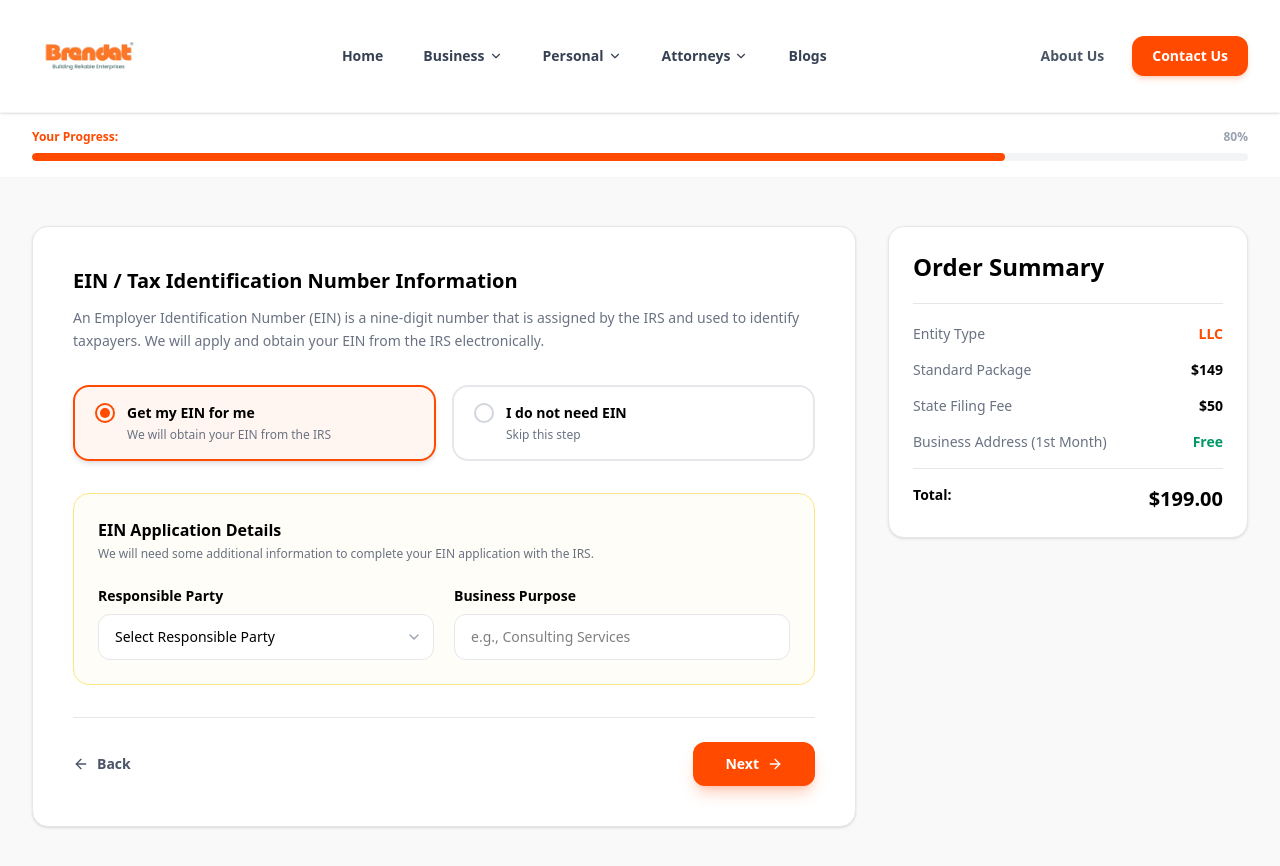
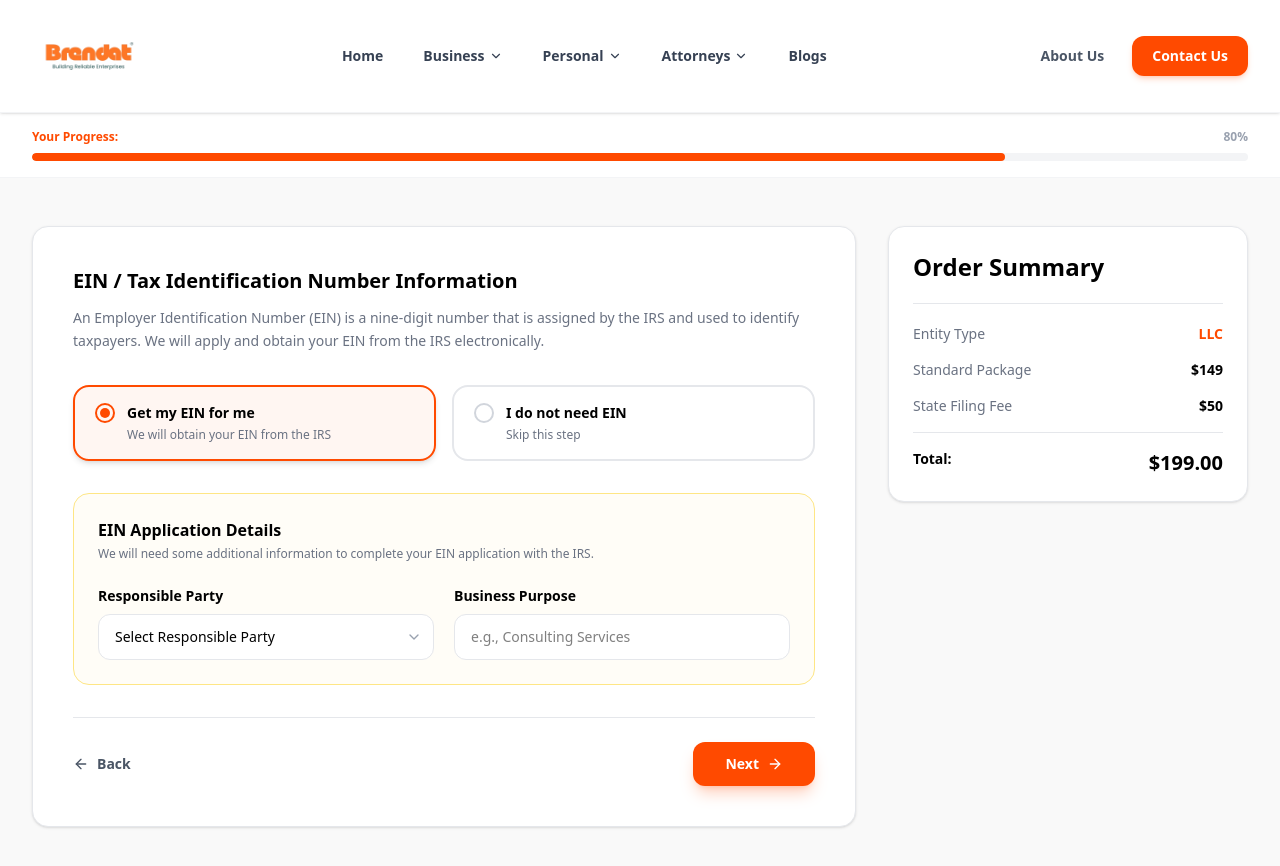
Before and after one commit to atirriaz29597-del/brendat-1, a Next.js app: page /order/step8 in a window 1280 px wide. Shown: the top 866 px of the page. Built offline with nearby package versions, Linux system fonts and the light colour scheme.

Commit message:
Remove virtual address promo/summary lines from order steps

```diff
--- a/app/order/step10/page.tsx
+++ b/app/order/step10/page.tsx
@@ -669,10 +669,6 @@ function Step10Inner() {
                   <span className="font-bold text-black">${expeditedFee}</span>
                 </div>
               )}
-              <div className="flex justify-between">
-                <span className="text-gray-500">Business Address (1st Month)</span>
-                <span className="font-bold text-emerald-600">Free</span>
-              </div>
               {virtualAddress === "virtual" && (
                 <div className="flex justify-between">
                   <span className="text-gray-500">Virtual Address (1 Year)</span>
--- a/app/order/step6/page.tsx
+++ b/app/order/step6/page.tsx
@@ -180,7 +180,6 @@ function Step6Inner() {
                   </button>
                 </div>
 
-                <p className="text-xs text-gray-400 text-center">$29/month, Cancel anytime.</p>
               </div>
 
               <div className="flex items-center gap-2 p-3 bg-blue-50 rounded-xl">
--- a/app/order/step7/page.tsx
+++ b/app/order/step7/page.tsx
@@ -523,10 +523,6 @@ function Step7Inner() {
                   <span className="font-bold text-black">${expeditedFee}</span>
                 </div>
               )}
-              <div className="flex justify-between">
-                <span className="text-gray-500">Business Address (1st Month)</span>
-                <span className="font-bold text-emerald-600">Free</span>
-              </div>
               {virtualAddress === "virtual" && (
                 <div className="flex justify-between">
                   <span className="text-gray-500">Virtual Address (1 Year)</span>
--- a/app/order/step8/page.tsx
+++ b/app/order/step8/page.tsx
@@ -250,10 +250,6 @@ function Step8Inner() {
                   <span className="font-bold text-black">${expeditedFee}</span>
                 </div>
               )}
-              <div className="flex justify-between">
-                <span className="text-gray-500">Business Address (1st Month)</span>
-                <span className="font-bold text-emerald-600">Free</span>
-              </div>
               {virtualAddress === "virtual" && (
                 <div className="flex justify-between">
                   <span className="text-gray-500">Virtual Address (1 Year)</span>
--- a/app/order/step9/page.tsx
+++ b/app/order/step9/page.tsx
@@ -215,10 +215,6 @@ function Step9Inner() {
                   <span className="font-bold text-black">${expeditedFee}</span>
                 </div>
               )}
-              <div className="flex justify-between">
-                <span className="text-gray-500">Business Address (1st Month)</span>
-                <span className="font-bold text-emerald-600">Free</span>
-              </div>
               {virtualAddress === "virtual" && (
                 <div className="flex justify-between">
                   <span className="text-gray-500">Virtual Address (1 Year)</span>
```
